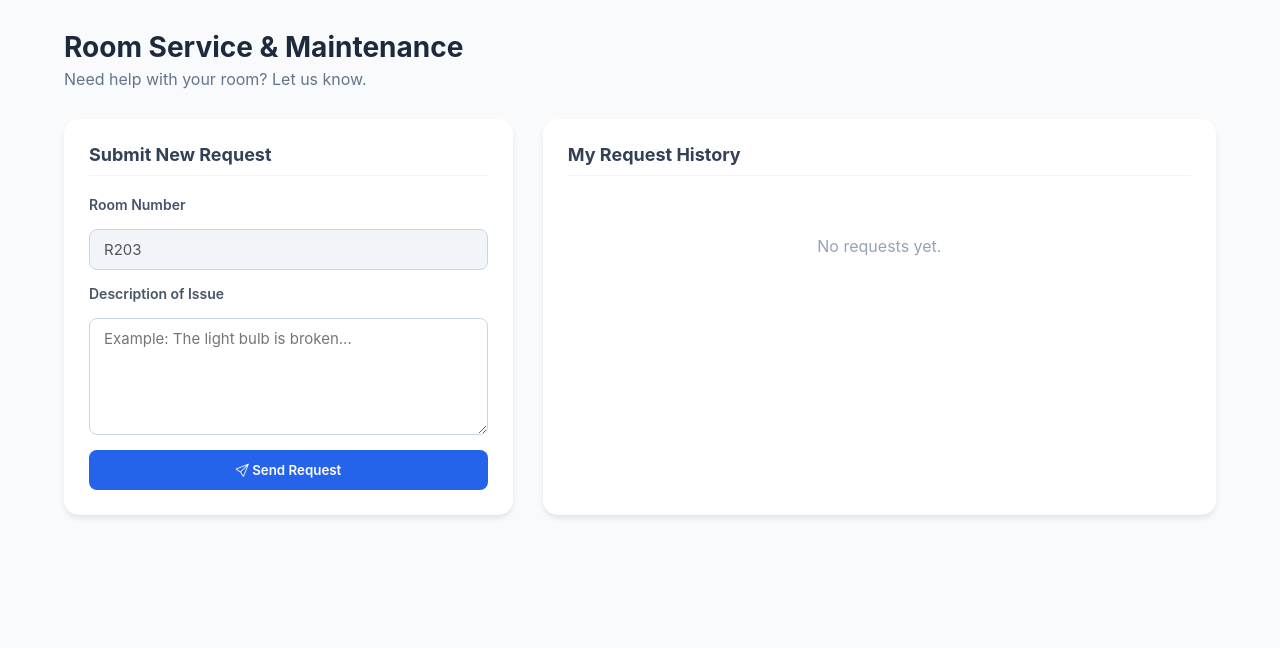
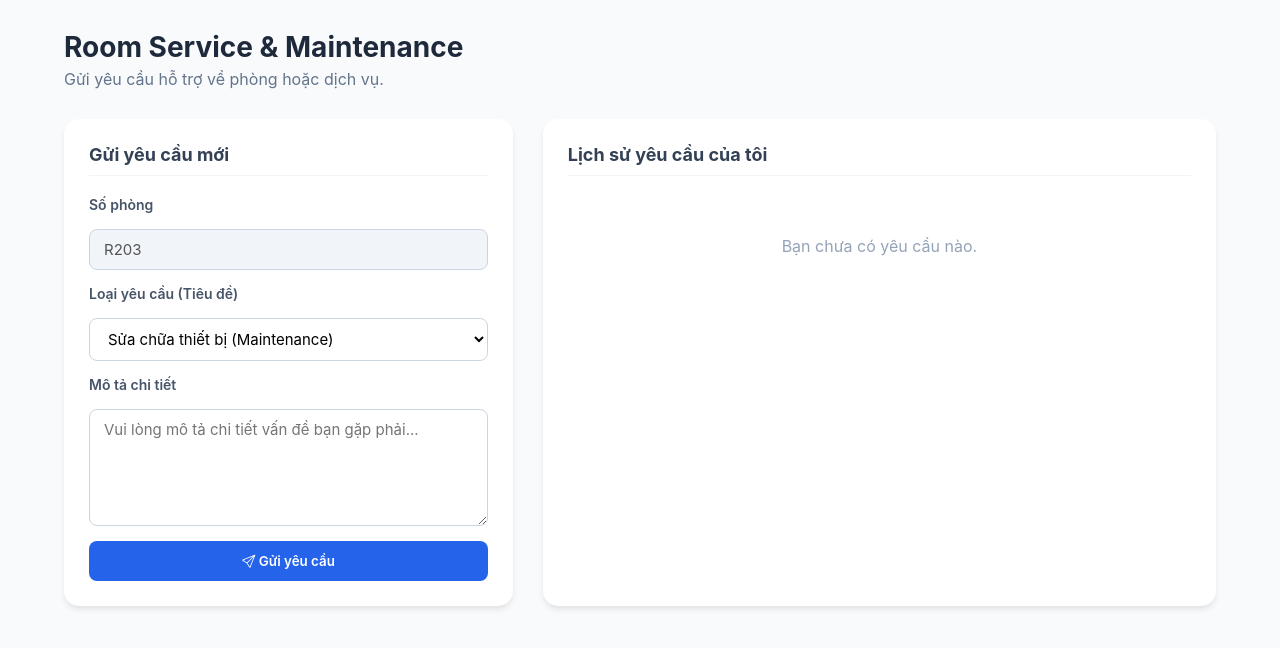
Before and after one commit to Gnoud34/EzRent, a React (Vite) app: page /UserRequest in a window 1280 px wide. Shown: the top 648 px of the page. Built offline with nearby package versions, Linux system fonts and the light colour scheme; sample sign-in values are in the browser's storage.

Commit message:
user request update

```diff
--- a/src/pages/UserRequest/UserRequest.css
+++ b/src/pages/UserRequest/UserRequest.css
@@ -80,3 +80,36 @@ textarea, input {
 @media (max-width: 900px) {
     .request-grid { grid-template-columns: 1fr; }
 }
+/* Thêm vào UserRequest.css */
+
+.category-select {
+    width: 100%;
+    padding: 12px;
+    border: 1px solid #cbd5e1;
+    border-radius: 8px;
+    font-size: 14px;
+    background-color: white;
+    cursor: pointer;
+    outline: none;
+    transition: border-color 0.2s;
+}
+
+.category-select:focus {
+    border-color: #2563eb;
+}
+
+.req-header {
+    display: flex;
+    align-items: center;
+    gap: 10px;
+    margin-bottom: 5px;
+}
+
+.req-category {
+    font-size: 11px;
+    background: #e2e8f0;
+    color: #475569;
+    padding: 2px 8px;
+    border-radius: 4px;
+    font-weight: 600;
+}
--- a/src/pages/UserRequest/UserRequest.tsx
+++ b/src/pages/UserRequest/UserRequest.tsx
@@ -1,65 +1,88 @@
-import React, { useState, useEffect } from 'react';
+import React, { useState } from 'react';
 import './UserRequest.css';
-import mockData from '../../data/mockdata.json';
+// import mockData from '../../data/mockdata.json';
 
 interface Request {
     id: string;
     roomNumber: string;
+    title: string;        // Khớp mock data
     description: string;
     status: string;
     createdAt: string;
+    createdBy: string;    // Khớp mock data (id của user)
 }
 
 const UserRequest: React.FC = () => {
+    // State cho các trường nhập liệu
+    const [title, setTitle] = useState('Maintenance'); // Dùng Category làm Title mặc định
     const [description, setDescription] = useState('');
     const [myRequests, setMyRequests] = useState<Request[]>([]);
 
     // Lấy thông tin user hiện tại
     const user = JSON.parse(localStorage.getItem('user') || '{}');
 
-    useEffect(() => {
-        // Lọc danh sách yêu cầu của riêng user này
-        const filtered = mockData.maintenanceRequests.filter(req => req.createdBy === user.id);
-        setMyRequests(filtered as any);
-    }, [user.id]);
+    // useEffect(() => {
+    //     // Lọc danh sách yêu cầu dựa trên createdBy khớp với user.id
+    //     const filtered = mockData.maintenanceRequests.filter(req => req.createdBy === user.id);
+    //     setMyRequests(filtered as Request[]);
+    // }, [user.id]);
 
     const handleSubmit = (e: React.FormEvent) => {
         e.preventDefault();
         if (!description.trim()) return;
 
-        const newRequest = {
-            id: `REQ${Math.floor(Math.random() * 1000)}`,
-            roomNumber: "R203", // Giả định phòng của user này
-            description,
+        // Tạo object mới khớp 100% các trường trong mock data
+        const newRequest: Request = {
+            id: String(Date.now()), // Tạo ID duy nhất
+            roomNumber: "R203",     // Giả định phòng của user này
+            title: title,           // Lấy từ combo box
+            description: description,
             status: 'pending',
-            createdAt: new Date().toISOString(),
+            createdAt: new Date().toISOString().split('T')[0], // Định dạng YYYY-MM-DD
+            createdBy: user.id      // Lưu ID người tạo
         };
 
         setMyRequests([newRequest, ...myRequests]);
         setDescription('');
-        alert('Request sent successfully!');
+        setTitle('Maintenance');
+        alert('Yêu cầu đã được gửi thành công!');
     };
 
     return (
         <div className="user-request-container">
             <header className="user-header">
                 <h2>Room Service & Maintenance</h2>
-                <p>Need help with your room? Let us know.</p>
+                <p>Gửi yêu cầu hỗ trợ về phòng hoặc dịch vụ.</p>
             </header>
 
             <div className="request-grid">
                 {/* Form gửi yêu cầu */}
                 <div className="request-form-card">
-                    <h3>Submit New Request</h3>
+                    <h3>Gửi yêu cầu mới</h3>
                     <form onSubmit={handleSubmit}>
                         <div className="form-group">
-                            <label>Room Number</label>
+                            <label>Số phòng</label>
                             <input type="text" value="R203" disabled className="disabled-input" />
                         </div>
+
                         <div className="form-group">
-                            <label>Description of Issue</label>
+                            <label>Loại yêu cầu (Tiêu đề)</label>
+                            <select
+                                value={title}
+                                onChange={(e) => setTitle(e.target.value)}
+                                className="category-select"
+                            >
+                                <option value="Sửa chữa thiết bị">Sửa chữa thiết bị (Maintenance)</option>
+                                <option value="Vấn đề về phòng">Vấn đề về phòng (Room Issue)</option>
+                                <option value="Yêu cầu trả phòng">Yêu cầu trả phòng (Early Checkout)</option>
+                                <option value="Yêu cầu khác">Khác (Other)</option>
+                            </select>
+                        </div>
+
+                        <div className="form-group">
+                            <label>Mô tả chi tiết</label>
                             <textarea
-                                placeholder="Example: The light bulb is broken..."
+                                placeholder="Vui lòng mô tả chi tiết vấn đề bạn gặp phải..."
                                 value={description}
                                 onChange={(e) => setDescription(e.target.value)}
                                 rows={5}
@@ -67,27 +90,33 @@ const UserRequest: React.FC = () => {
                             ></textarea>
                         </div>
                         <button type="submit" className="btn-submit-request">
-                            <i className="bi bi-send"></i> Send Request
+                            <i className="bi bi-send"></i> Gửi yêu cầu
                         </button>
                     </form>
                 </div>
 
                 {/* Danh sách yêu cầu đã gửi */}
                 <div className="request-history-card">
-                    <h3>My Request History</h3>
+                    <h3>Lịch sử yêu cầu của tôi</h3>
                     <div className="history-list">
                         {myRequests.length === 0 ? (
-                            <p className="no-data">No requests yet.</p>
+                            <p className="no-data">Bạn chưa có yêu cầu nào.</p>
                         ) : (
                             myRequests.map(req => (
                                 <div key={req.id} className="history-item">
                                     <div className="history-info">
-                                        <span className="req-id">#{req.id}</span>
-                                        <p>{req.description}</p>
-                                        <small>{new Date(req.createdAt).toLocaleDateString()}</small>
+                                        <div className="req-header">
+                                            <span className="req-id">#{req.id}</span>
+                                            <span className="req-category">{req.title}</span>
+                                        </div>
+                                        <p className="req-desc">{req.description}</p>
+                                        <div className="req-meta">
+                                            <small><i className="bi bi-clock"></i> {req.createdAt}</small>
+                                            <small style={{ marginLeft: '10px' }}><i className="bi bi-door-closed"></i> {req.roomNumber}</small>
+                                        </div>
                                     </div>
                                     <span className={`status-pill ${req.status}`}>
-                                        {req.status}
+                                        {req.status === 'pending' ? 'Đang chờ' : 'Đã xử lý'}
                                     </span>
                                 </div>
                             ))
```
